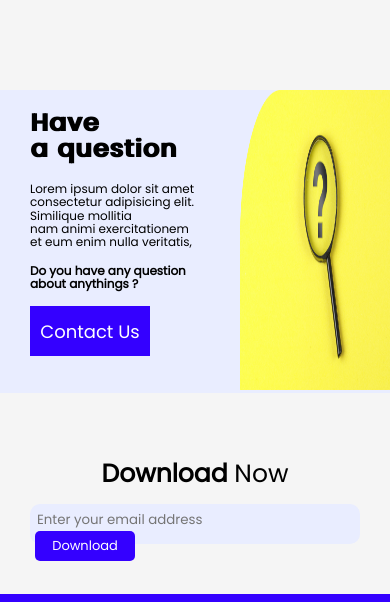
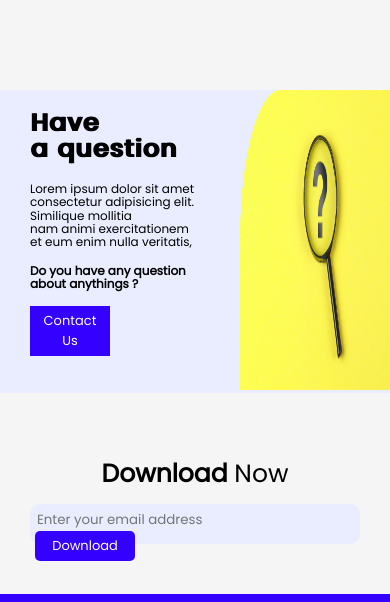
Before and after one commit to RenusreeMadhavarapu/Web-Developer-Home-Page, a website: page index.html in a window 390 px wide. Shown: the part 1741-2343 px from the top of the page. Drawn offline with Linux system fonts and the light colour scheme.

Commit message:
faqsection update

```diff
--- a/style.css
+++ b/style.css
@@ -826,6 +826,20 @@ img.arrow{
     }
   }
 
+  @media (max-width:445px){
+
+    .faqtext{
+      font-size:8px;
+    }
+
+    .faq-content button{
+
+      width:80px;
+      font-size:small;
+    }
+
+  }
+
   /* Download Section */
   .download-section{
     display:flex;
```
